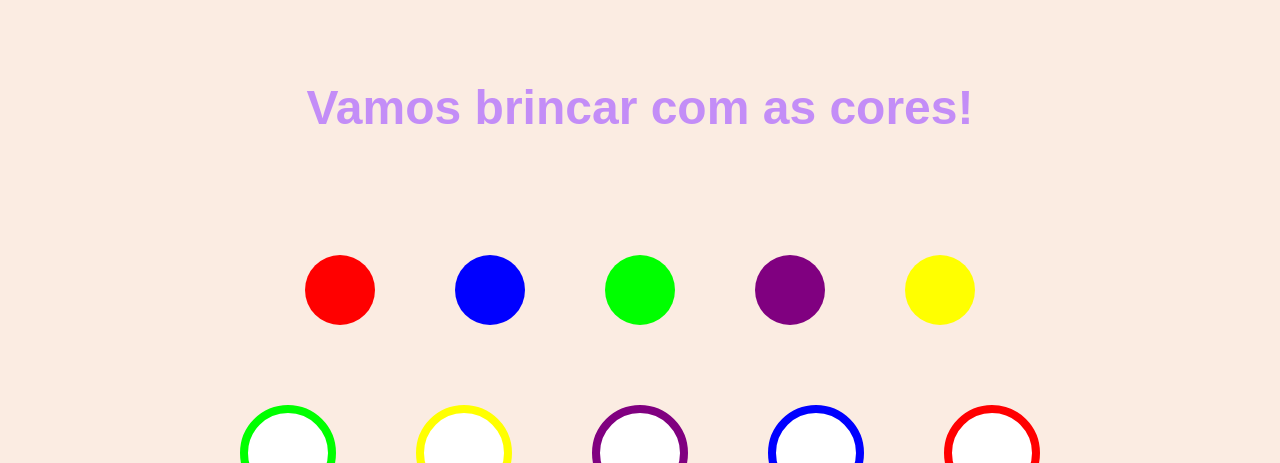
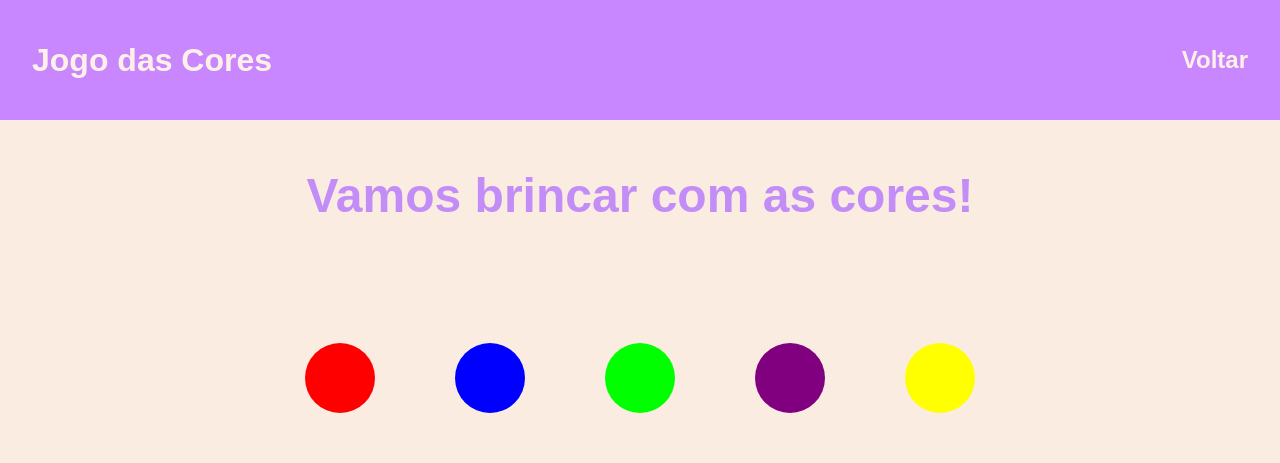
Before and after one commit to caiomatenorio/programando-o-futuro-final, a Flask app: template app/templates/colorGame.html in a window 1280 px wide. Shown: the top 463 px of the page. Run offline with Flask 3, Linux system fonts and the light colour scheme; the template is opened without the code that fills it, so the values that code supplies are empty.

Commit message:
feat: restructure header and update title in color game page

```diff
--- a/app/static/css/colorGame.css
+++ b/app/static/css/colorGame.css
@@ -7,7 +7,29 @@ body {
   padding: 40px;
 }
 
-h1 {
+header {
+  display: flex;
+  justify-content: space-between;
+  align-items: center;
+  position: fixed;
+  top: 0;
+  height: 15%;
+  width: 100%;
+  background-color: #c886ff;
+  color: #fff1e6;
+  padding: 1rem 2rem;
+  box-sizing: border-box;
+}
+
+header a {
+  color: #fff1e6;
+  text-decoration: none;
+  font-size: 24px;
+  font-weight: bold;
+}
+
+#title {
+  margin-top: 15vh;
   color: #c38df7;
   margin-bottom: 40px;
   font-size: 48px;
@@ -111,7 +133,7 @@ h1 {
   padding: 20px;
   z-index: 1001;
 }
-#gameWin h2 {
+#gameWin h1 {
   color: #c38df7;
   font-size: 36px;
   margin-bottom: 20px;
--- a/app/templates/colorGame.html
+++ b/app/templates/colorGame.html
@@ -4,10 +4,15 @@
     <meta charset="UTF-8" />
     <meta name="viewport" content="width=device-width, initial-scale=1.0" />
     <link rel="stylesheet" href="/static/css/colorGame.css" />
-    <title>Color Game</title>
+    <title>EducaKids</title>
   </head>
   <body>
-    <h1>Vamos brincar com as cores!</h1>
+    <header>
+      <h1>Jogo das Cores</h1>
+      <a href="/inicio">Voltar</a>
+    </header>
+
+    <h1 id="title">Vamos brincar com as cores!</h1>
 
     <div class="container">
       <div class="row" id="draggables">
```
